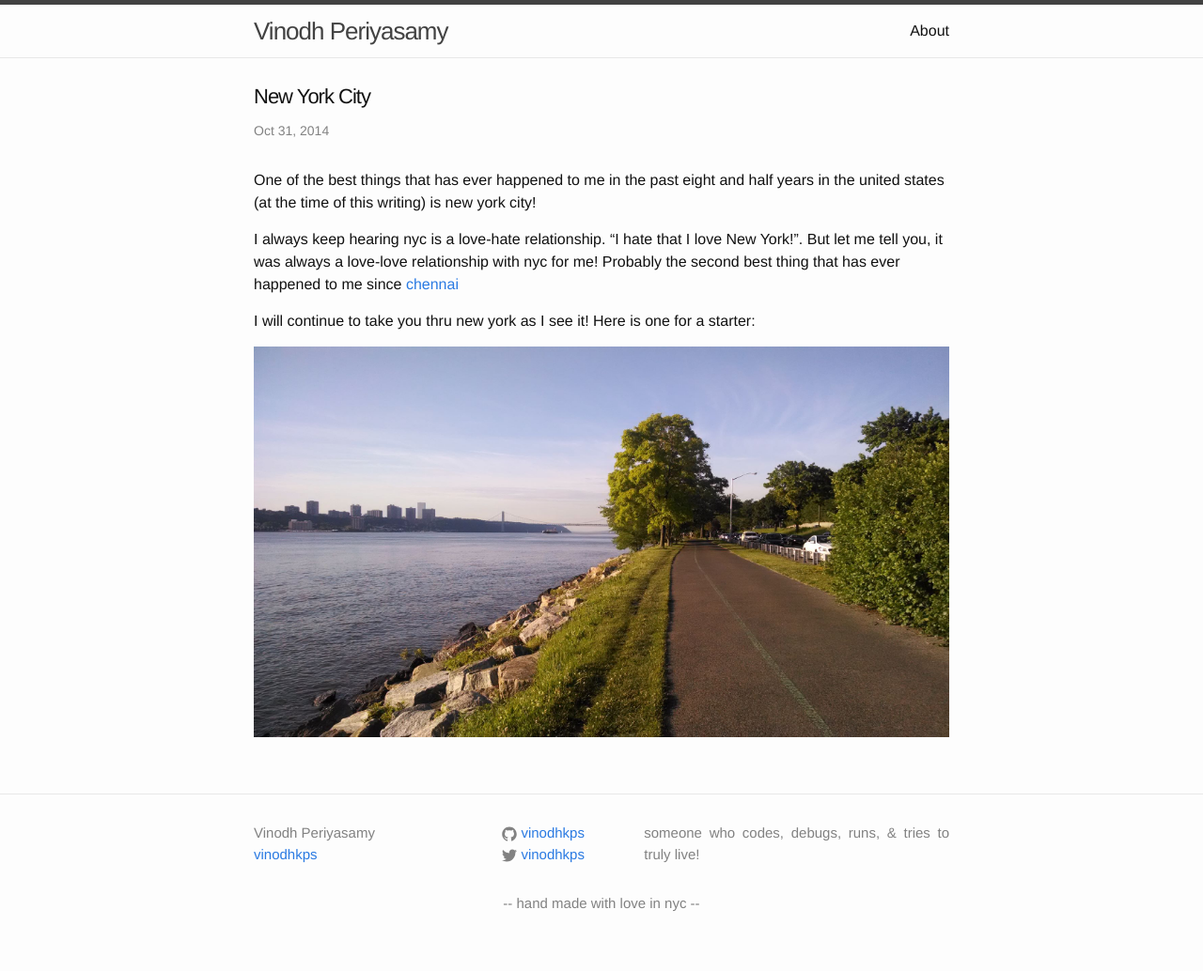
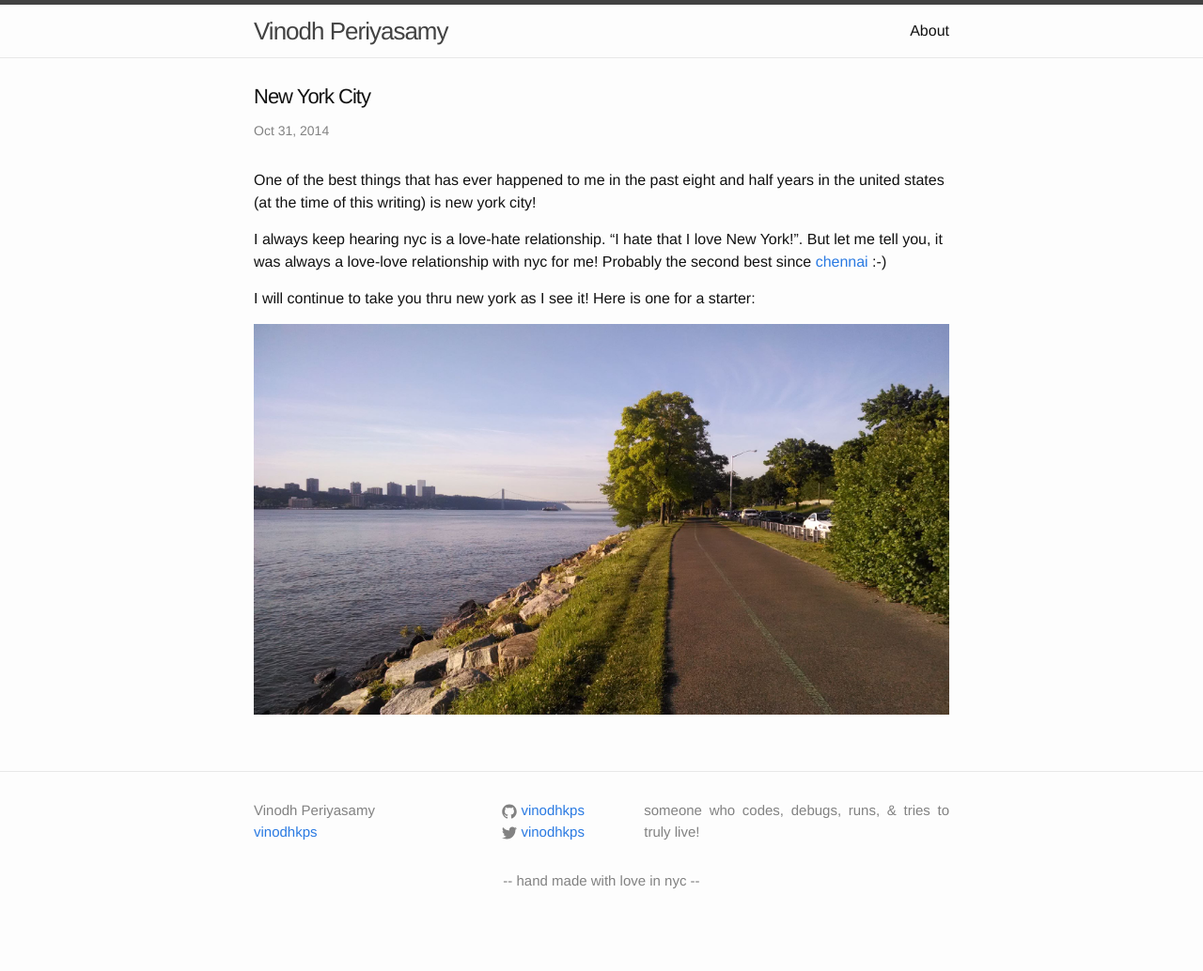
Before and after one commit to vinodhkps/vinodhkps.github.io, a Jekyll site: the page built from _posts/2014-10-31-nyc-in-my-eyes.markdown, in a window 1280 px wide. Shown: the whole page at 94% size. Built offline with Jekyll 4.4.1, drawn with Linux system fonts in a browser that asks for light colours; after the commit the page ends 1010 px from its top, so only the background shows below that.

Commit message:
Re-pharsing.

```diff
--- a/_posts/2014-10-31-nyc-in-my-eyes.markdown
+++ b/_posts/2014-10-31-nyc-in-my-eyes.markdown
@@ -9,10 +9,10 @@ One of the best things that has ever happened to me in the past eight and half y
 is new york city!
 
 I always keep hearing nyc is a love-hate relationship. "I hate that I love New York!". But let me tell you, it was always a love-love relationship with nyc for me!
-Probably the second best thing that has ever happened to me since [chennai]
+Probably the second best since [chennai] :-)
 
 I will continue to take you thru new york as I see it! Here is one for a starter:
 
+![hudson river parkway](/assets/img/nyc/hudson_river_parkway.jpg)
+
 [chennai]: http://en.wikipedia.org/wiki/Chennai
-
-![hudson river parkway](/assets/img/nyc/hudson_river_parkway.jpg)
```
